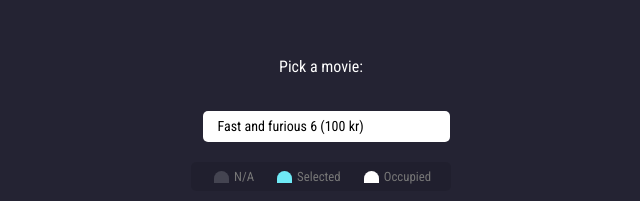
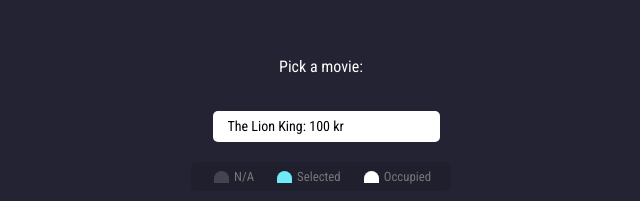
Before and after one commit to Falk33n/inlamningsuppgift-tim-falk-js2, a Next.js app: page / in a window 1280 px wide. Shown: the part 151-352 px from the top of the page, without its empty margins (319-959 px from the left). Built offline with nearby package versions, Linux system fonts and the light colour scheme; data requests are answered from the project's data file.

Commit message:
finished function to get movies

```diff
--- /dev/null
+++ b/movies.json
@@ -0,0 +1,20 @@
+{
+  "movies": [
+    {
+      "title": "The Lion King",
+      "price": 100
+    },
+    {
+      "title": "Mowgli: Legend of the Jungle",
+      "price": 40
+    },
+    {
+      "title": "Doctor Strange",
+      "price": 120
+    },
+    {
+      "title": "John Wick",
+      "price": 60
+    }
+  ]
+}
--- a/package.json
+++ b/package.json
@@ -6,9 +6,11 @@
     "dev": "next dev",
     "build": "next build",
     "start": "next start",
-    "lint": "next lint"
+    "lint": "next lint",
+    "json": "json-server --watch movies.json --port 5000"
   },
   "dependencies": {
+    "axios": "^1.7.7",
     "next": "14.2.15",
     "react": "^18",
     "react-dom": "^18",
@@ -20,6 +22,7 @@
     "@types/react-dom": "^18",
     "eslint": "^8",
     "eslint-config-next": "14.2.15",
+    "json-server": "^1.0.0-beta.3",
     "postcss": "^8",
     "tailwindcss": "^3.4.1",
     "typescript": "^5"
--- a/src/app/layout.tsx
+++ b/src/app/layout.tsx
@@ -4,7 +4,7 @@
 
 const robotoCondensed = Roboto_Condensed({
   subsets: ['latin'],
-  weight: ['400', '700'],
+  weight: ['400', '500', '700'],
   fallback: ['Helvetica', 'Arial', 'sans-serif'],
   style: ['normal', 'italic'],
 });
@@ -22,7 +22,7 @@
   return (
     <html lang='en'>
       <body
-        className={`${robotoCondensed.className} antialiased w-full p-4 md:w-[50vw] mx-auto`}
+        className={`${robotoCondensed.className} antialiased w-full p-4 md:w-[80vw] lg:w-[50vw] mx-auto`}
       >
         {children}
       </body>
--- a/src/components/movie-selection.tsx
+++ b/src/components/movie-selection.tsx
@@ -1,4 +1,34 @@
+'use client';
+
+import { Skeleton } from '@/components';
+import axios from 'axios';
+import { useEffect, useState } from 'react';
+
+type MovieProps = {
+  title: string;
+  price: number;
+}[];
+
 export const MovieSelection = () => {
+  const [movies, setMovies] = useState<MovieProps>([]);
+  const [isLoading, setIsLoading] = useState(true);
+
+  const getMovies = async () => {
+    try {
+      const res = await axios.get('http://localhost:5000/movies');
+      setMovies(res.data);
+      setIsLoading(false);
+    } catch (e) {
+      console.error(`Failed to retrieve movies, ${e}`);
+      setIsLoading(false);
+    }
+  };
+
+  useEffect(() => {
+    getMovies();
+  }, []);
+
+  if (isLoading) return <Skeleton />;
   return (
     <div className='movie-container'>
       <label htmlFor='movie'>Pick a movie:</label>
@@ -6,10 +36,14 @@
         name='movie'
         id='movie'
       >
-        <option value='100'>Fast and furious 6 (100 kr)</option>
-        <option value='50'>The mummy returns (50 kr)</option>
-        <option value='70'>Jumanji: Welcome to the Jungle (70 kr)</option>
-        <option value='40'>Rampage (40 kr)</option>
+        {movies.map((movie, i) => (
+          <option
+            key={i}
+            value={movie.price}
+          >
+            {movie.title}: {movie.price} kr
+          </option>
+        ))}
       </select>
     </div>
   );
```
Also changed, not shown: 1 other file (tests, documents, lock files or other folders).
